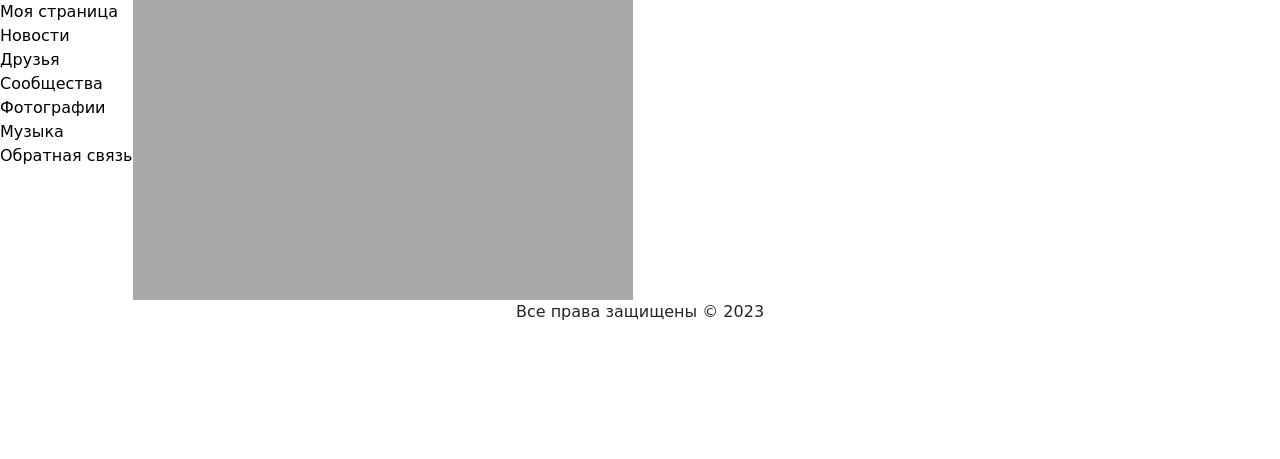
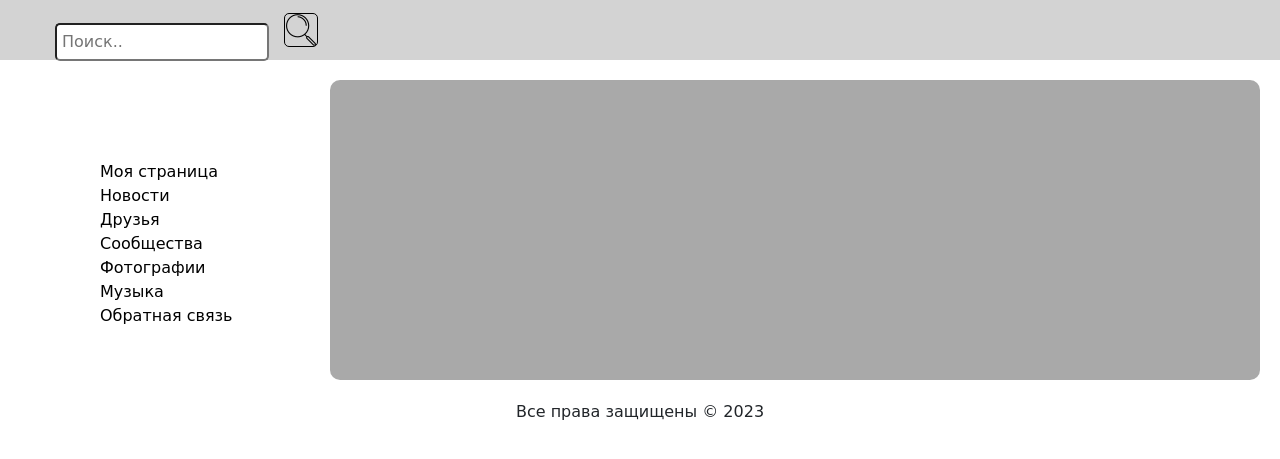
Before and after one commit to Roman-Blokhin/www, a PHP site: page /index.php in a window 1280 px wide. Shown: the top 459 px of the page. Run offline with PHP 8.4, Linux system fonts and the light colour scheme.

Commit message:
перенес поиск в хедер, сделав его меньше, чем он был, в одну линию, в кнопку поиска добавил картинку

```diff
--- a/blocks/header.php
+++ b/blocks/header.php
@@ -10,8 +10,16 @@
     <link rel="stylesheet" href="css/style.css">
     <link rel="stylesheet" href="https://cdn.jsdelivr.net/npm/bootstrap@5.2.3/dist/css/bootstrap.min.css">
 </head>
+
 <body>
 
-<header>
-
+<header class="header">
+    <div>
+        <nav>
+            <form action="check_post.php" method="post" class="search_block">
+                <input type="text" name="search" id="search" placeholder="Поиск.." class="field_search">
+                <input type="image" src="img/search.png" class="search_button">
+            </form>
+        </nav>
+    </div>
 </header>
--- a/css/style.css
+++ b/css/style.css
@@ -1,37 +1,11 @@
-/* блок поиска - не используется */
-.search_block {
-    /* border-style: dashed; */
-    border: 1px solid black;
-    border-radius: 10px;
-    text-align: center;
-    padding: 15px 5px 10px 5px;
-    margin: 10px 1150px 10px 100px;
-    font-family: "Comic Sans MS";
-}
 
-/* кнопка поиска - не используется */
-.search_button {
-    border-radius: 5px;
-    border: 1px solid black;
-    margin: 10px;
-    padding: 5px;
-}
-
-/* поле ввода для поиска - не используется */
-.field_search {
-    border-radius: 5px;
-    font-size: 16px;
-    font-family: Georgian;
-    padding: 5px;
-}
-
-/* ссылки в шапке */
+/* ссылки в меню */
 .links {
     text-decoration: none;
     color: black;
 }
 
-/* наведение курсора на ссылки в шапке */
+/* наведение курсора на ссылки в меню */
 .links:hover {
     background-color: lightgray;
 }
@@ -39,27 +13,58 @@
 /* подвал */
 footer {
     text-align: center;
+    font-family: Comic Sans MS
 }
 
-/* шрифты для меню и подвала */
-.menu, footer {
-    font-family: Comic Sans MS;
-}
-
-main {
+main { /* главный контейнер */
     display: flex;
 }
 
-.manu {
+.menu { /* меню */
     width: 1000px;
     height: 300px;
     position: relative;
     left: 100px;
-    flex: 2;
+    top: 100px;
+    flex: 1;
+    font-family: Comic Sans MS
 }
 
-.line_1 {
+.line_1 { /* первая линия блоков, включая меню */
     width: 500px;
     height: 300px;
     background-color: darkgray;
+    flex: 3;
+    margin: 20px;
+    border-radius: 10px;
 }
+
+.header { /* шапка */
+    width: auto;
+    height: 60px;
+    background-color: lightgray;
+}
+
+/* блок поиска */
+.search_block {
+    padding: 0px 5px 5px 5px;
+    margin: 0px 600px 0px 50px;
+    font-family: "Comic Sans MS";
+    width: 400px;
+}
+
+/* кнопка поиска*/
+.search_button {
+    border-radius: 5px;
+    border: 1px solid black;
+    margin-left: 10px;
+    margin-top: 13px;
+}
+
+/* поле ввода для поиска - не используется */
+.field_search {
+    border-radius: 5px;
+    font-size: 16px;
+    font-family: "Comic Sans MS";
+    padding: 5px;
+}
```
Also changed, not shown: img/search.png (added), readme.txt.
